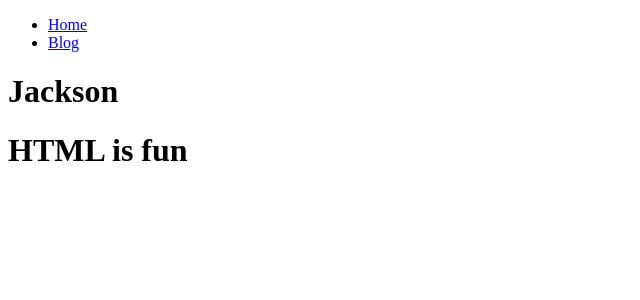
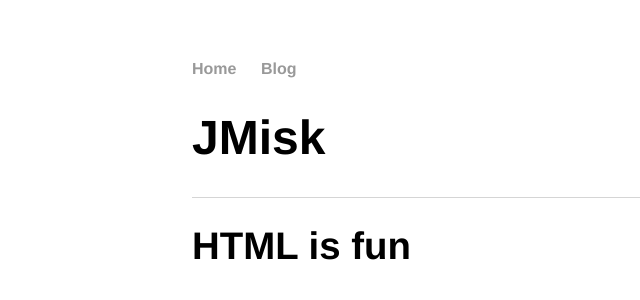
Before and after one commit to j-miskill/j-miskill.github.io, a Jekyll site: the page built from index.html, in a window 1280 px wide. Shown: the top 300 px of the page, without its empty margins (0-640 px from the left). Built offline with Jekyll 4.4.1, drawn with Linux system fonts in a browser that asks for light colours.

Commit message:
something

```diff
--- a/_layouts/default.html
+++ b/_layouts/default.html
@@ -3,7 +3,7 @@
 		<head>
 			<title>{{ page.title }}</title>
 			<!-- link to main stylesheet -->
-			<link rel="stylesheet" type="text/css" href="/css/main.css">
+			<link rel="stylesheet" type="text/css" href="css/main.css">
 		</head>
 		<body>
 			<nav>
--- a/index.html
+++ b/index.html
@@ -3,5 +3,5 @@
 title: Jackson Miskill Intro
 ---
 <div class="blurb">
-	<h1>Jackson</h1>
+	<h1>JMisk</h1>
 </div><!-- /.blurb -->
```
Also changed, not shown: css/main.css (renamed from main.css).
